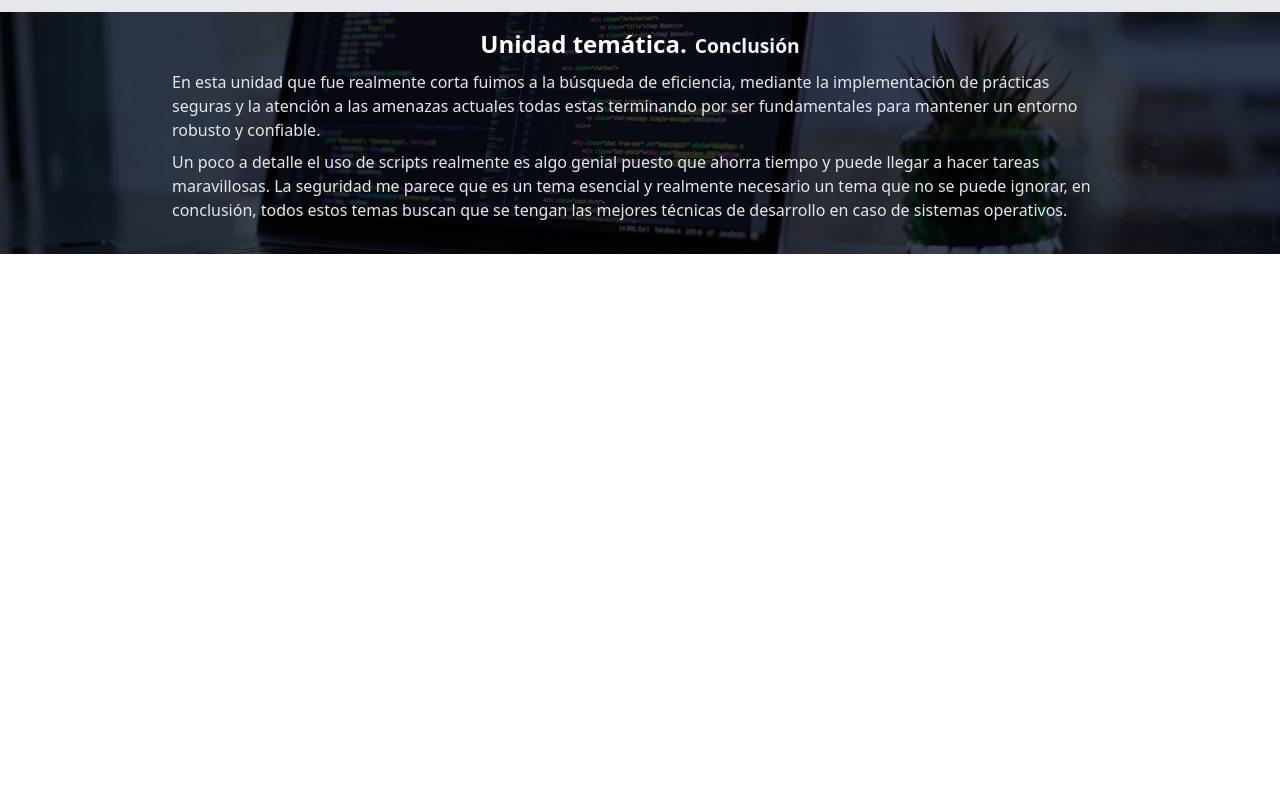
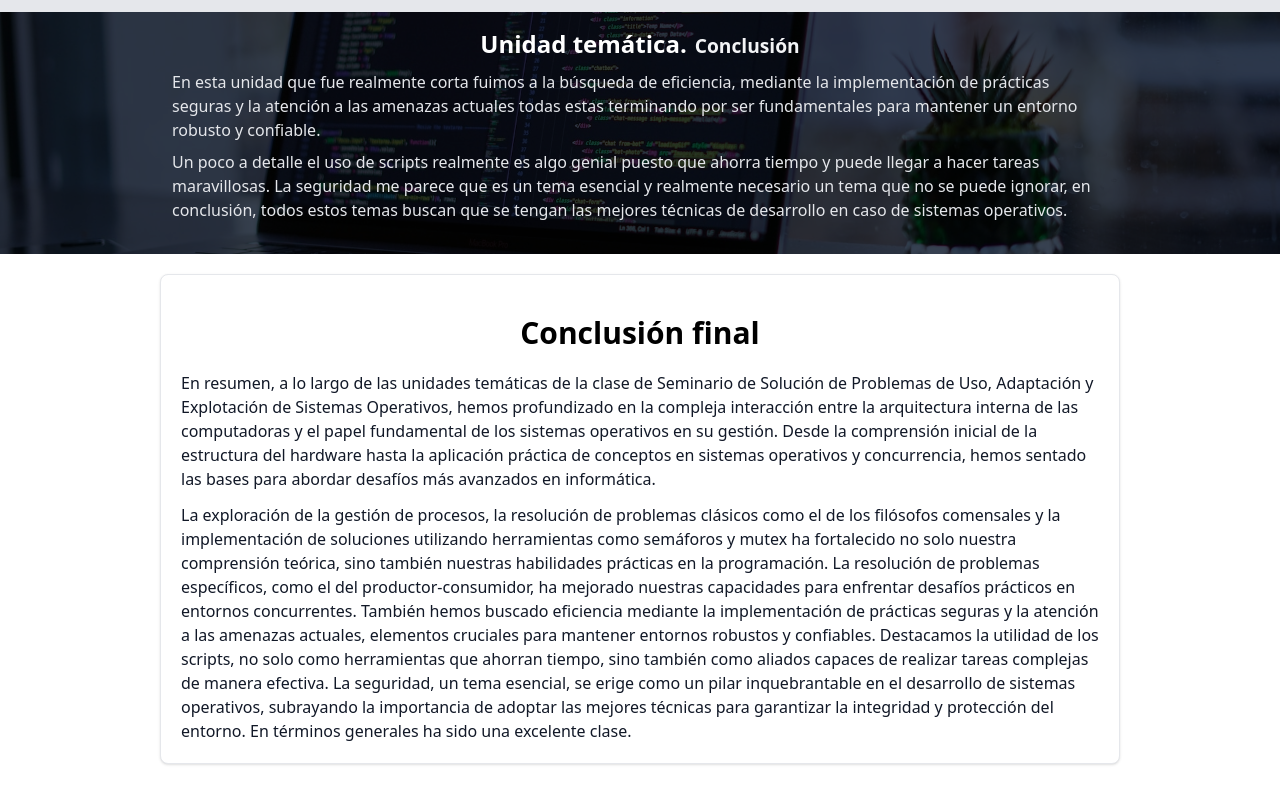
Before and after one commit to Ultron021122/Portafolio-Sistemas-2, a React (Vite) app: page /actividades in a window 1280 px wide. Shown: the part 8824-9624 px from the top of the page. Before the commit the page ends 9094 px from the top, so only its background shows below. Built offline with nearby package versions, Linux system fonts and the light colour scheme.

Commit message:
version 4.1

```diff
--- a/src/Activity.jsx
+++ b/src/Activity.jsx
@@ -424,6 +424,36 @@ export function Activity() {
         conclusión, todos estos temas buscan que se tengan las mejores técnicas de desarrollo
         en caso de sistemas operativos.
       </Conclusion>
+      {/* Conclusión final */}
+      <div className="container md:w-11/12 lg:w-3/4 mx-auto p-2 md:p-0 my-5">
+        <div className="bg-white border border-gray-200 rounded-lg shadow w-full hover:bg-gray-100">
+          <h2 className="pt-10 text-center text-2xl md:text-3xl font-bold">
+            Conclusión final
+          </h2>
+          <div className="p-5">
+            <p className="text-gray-900">
+              En resumen, a lo largo de las unidades temáticas de la clase de Seminario de Solución de Problemas de Uso,
+              Adaptación y Explotación de Sistemas Operativos, hemos profundizado en la compleja interacción entre la
+              arquitectura interna de las computadoras y el papel fundamental de los sistemas operativos en su gestión.
+              Desde la comprensión inicial de la estructura del hardware hasta la aplicación práctica de conceptos en
+              sistemas operativos y concurrencia, hemos sentado las bases para abordar desafíos más avanzados en informática.
+            </p>
+            <p className="text-gray-900 mt-3">
+              La exploración de la gestión de procesos, la resolución de problemas clásicos como el de los filósofos comensales
+              y la implementación de soluciones utilizando herramientas como semáforos y mutex ha fortalecido no solo nuestra
+              comprensión teórica, sino también nuestras habilidades prácticas en la programación. La resolución de problemas
+              específicos, como el del productor-consumidor, ha mejorado nuestras capacidades para enfrentar desafíos prácticos
+              en entornos concurrentes.
+              También hemos buscado eficiencia mediante la implementación de prácticas seguras y la atención a las amenazas actuales,
+              elementos cruciales para mantener entornos robustos y confiables. Destacamos la utilidad de los scripts, no solo como
+              herramientas que ahorran tiempo, sino también como aliados capaces de realizar tareas complejas de manera efectiva.
+              La seguridad, un tema esencial, se erige como un pilar inquebrantable en el desarrollo de sistemas operativos, subrayando
+              la importancia de adoptar las mejores técnicas para garantizar la integridad y protección del entorno.
+              En términos generales ha sido una excelente clase.
+            </p>
+          </div>
+        </div>
+      </div>
     </main>
   );
 }
```
